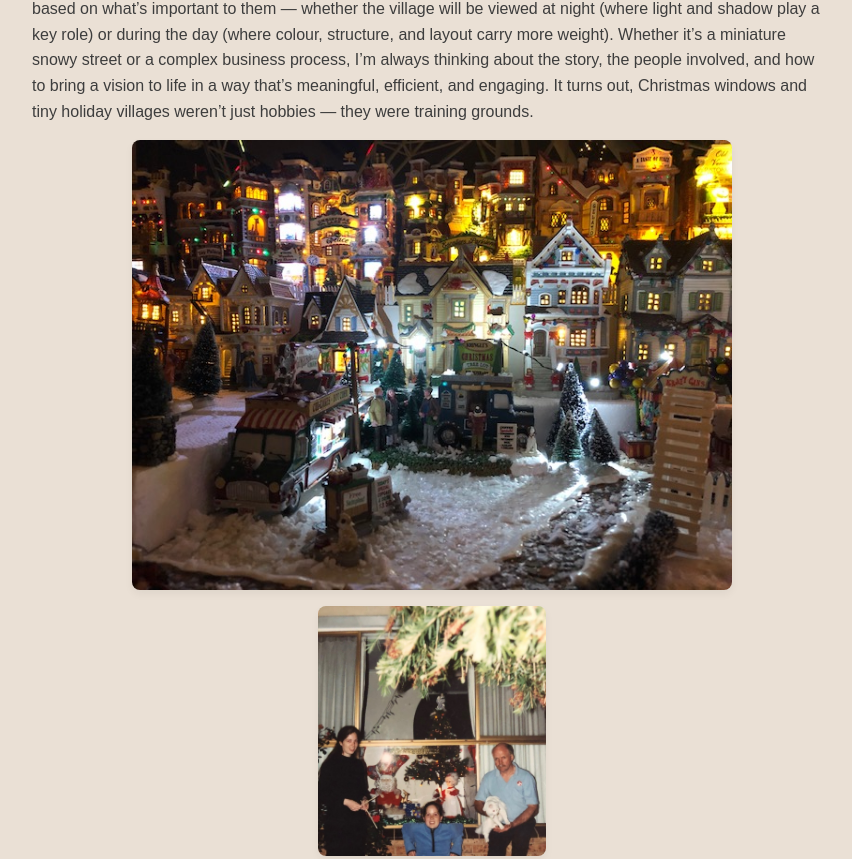
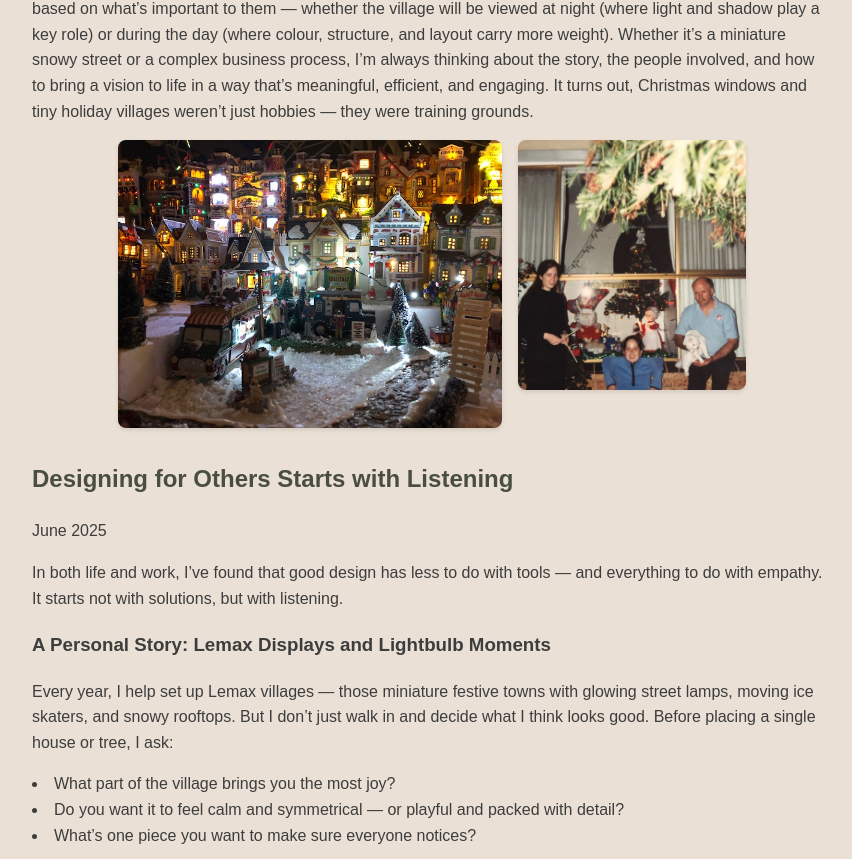
Before and after one commit to Kate-Clifford/Kate-Clifford.github.io, a plain HTML site: page blog.html in a window 1280 px wide. Shown: the part 776-1635 px from the top of the page, without its empty margins (208-1060 px from the left). Drawn offline with Linux system fonts and the light colour scheme.

Commit message:
Update styles.css

```diff
--- a/styles.css
+++ b/styles.css
@@ -89,33 +89,25 @@ nav a {
   margin-bottom: 1rem;
 }
 
-.blog-image {
-  width: 100%;
-  max-width: 600px;
-  height: auto;
-  display: block;
-  margin: 1rem auto;
-  border-radius: 8px;
-  box-shadow: 0 4px 8px rgba(0,0,0,0.05);
+.blog-image-row {
+  display: flex;
+  gap: 1rem;
+  justify-content: center;
+  flex-wrap: wrap;
+  margin: 1rem 0;
 }
 
 .blog-image {
-  width: 100%;
-  max-width: 600px;
+  max-width: 48%;
   height: auto;
-  display: block;
-  margin: 1rem auto;
+  object-fit: cover;
   border-radius: 8px;
-  box-shadow: 0 4px 8px rgba(0,0,0,0.05);
+  box-shadow: 0 2px 4px rgba(0, 0, 0, 0.1);
 }
 
 .smaller-image {
   max-height: 250px;
-  width: auto;
-  height: auto;
-  object-fit: contain;
 }
-
 
 .image-header {
   background-color: #EAE0D5;
```
